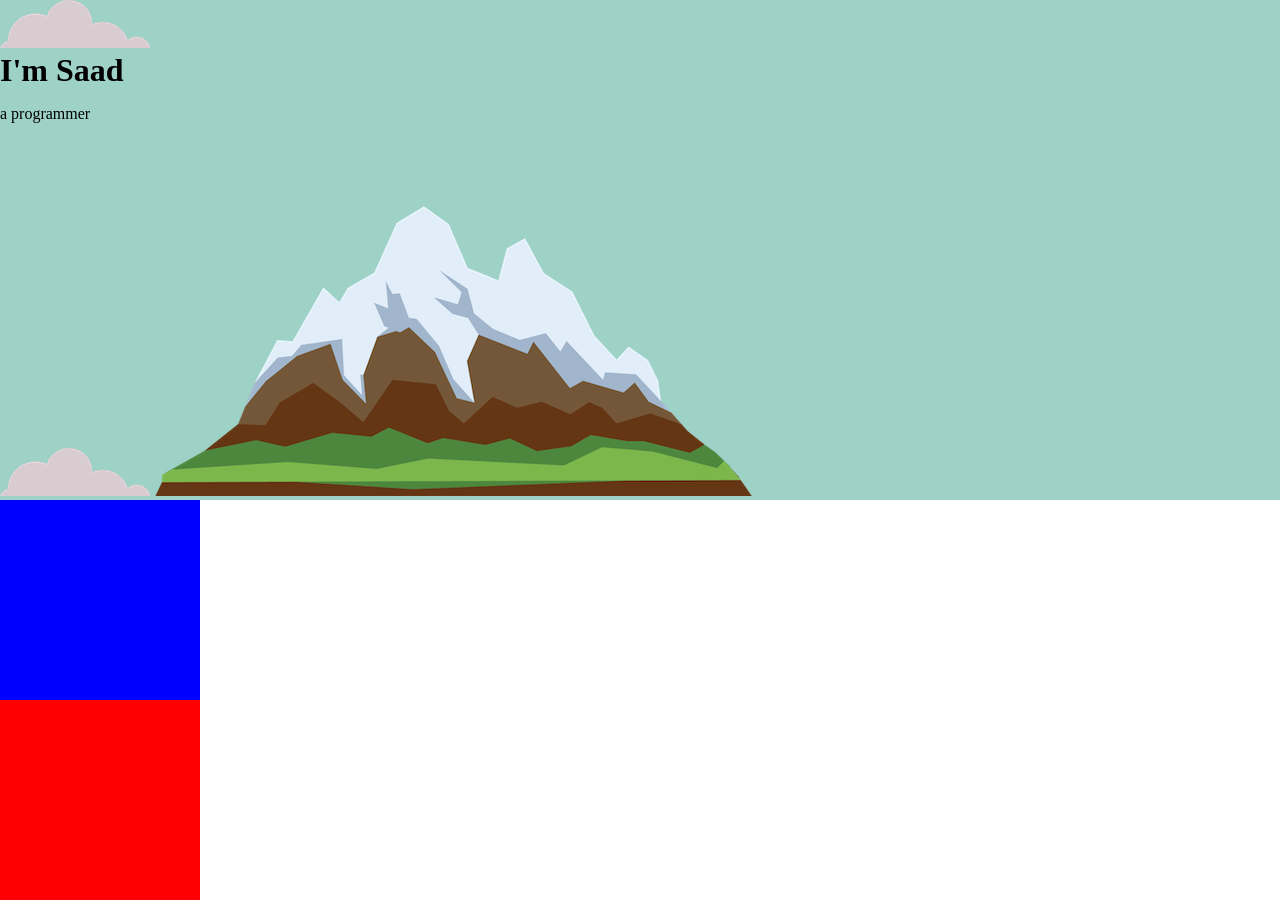
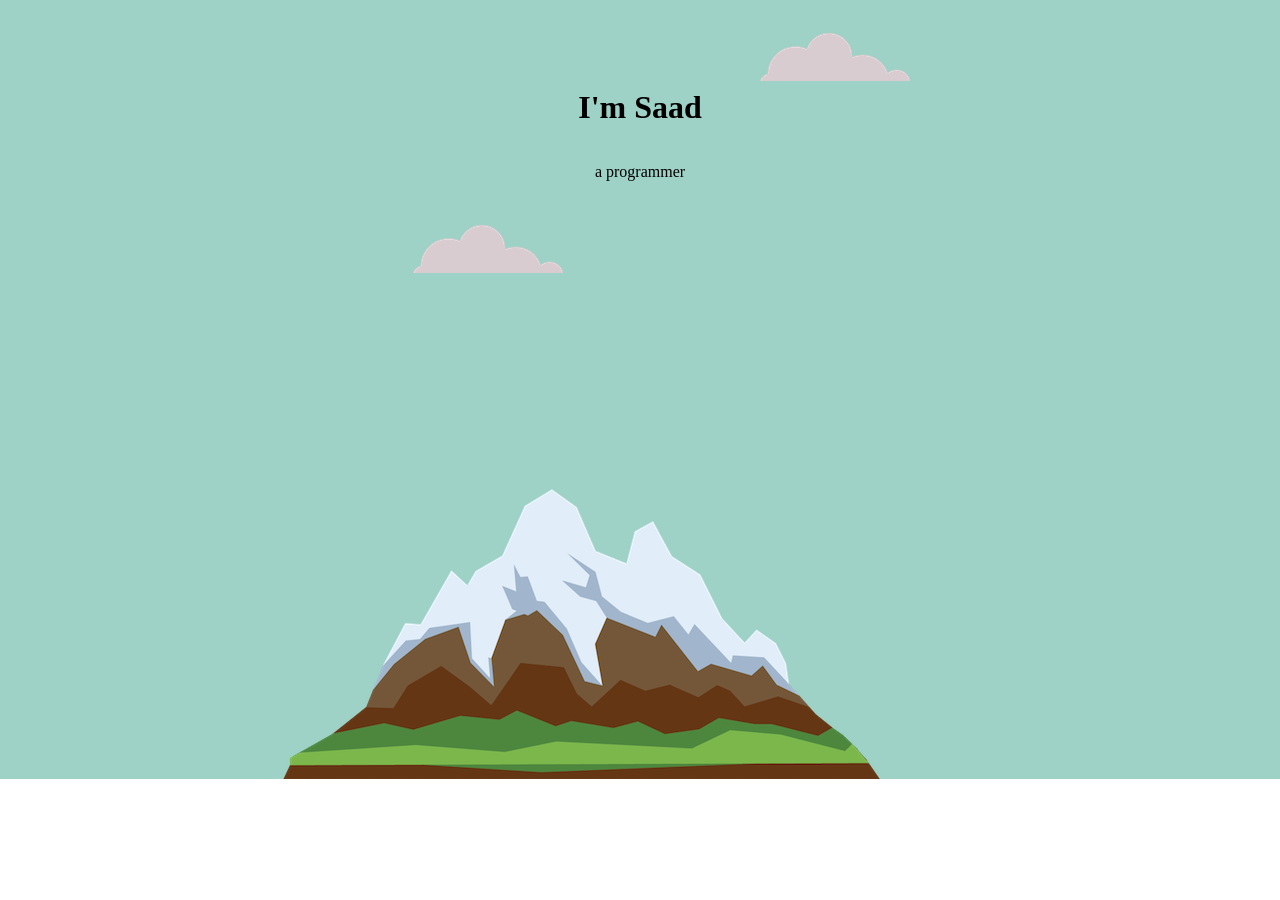
Before and after one commit to TechGuySaad/personalblog.github.io, a plain HTML site: page index.html in a window 1280 px wide. After the commit the page ends 800 px from the top, so only its background shows below. Drawn offline with Linux system fonts and the light colour scheme.

Commit message:
made the first div and added positioning and styled it

```diff
--- a/css/styles.css
+++ b/css/styles.css
@@ -1,33 +1,52 @@
 /* tag selectors */
 
+h1{
+  display: inline-block;
+    margin-top: 110px;
+}
 
-h1{
-  margin-block-start: 0;
-  margin-block-end: 0;
-}
 
 body{
   margin:0;
+  text-align: center;
+
+
 }
+
+
 
 /* class selectors */
 
- .middle-container, .bottom-container{
 
-  height: 200px;
-  width: 200px;
+
+.top-container{
+  background-color: #9ED2C6;
+  margin-top: 0;
+  width:100%;
+  height:800px;
+  /* text-align: center; */
+
+  bottom:21px;
+  position: relative;
 
 }
 
-.top-container{
-  background-color: #9ED2C6;
+.top-cloud{
+  position: absolute;
+  right:370px;
+  top:54px;
 }
 
-.middle-container{
-  background-color: blue;
+.bottom-cloud{
+  position: absolute;
+  /* right:200px; */
+  left: 413px;
+  top:246px;
+}
+
+.mountain{
+  position: absolute;
+  bottom:0px;
+  right:400px;
 
 }
-
-.bottom-container{
-  background-color: red;
-}
--- a/index.html
+++ b/index.html
@@ -11,20 +11,14 @@
 <body>
 
   <div class="top-container">
-    <img src="images/cloud.png" alt="cloud-image">
+    <img class="top-cloud" src="images/cloud.png" alt="cloud-image">
     <h1 >I'm Saad</h1>
     <p>a programmer</p>
-    <img src="images/cloud.png" alt="cloud-image">
-    <img src="images/mountain.png" alt="cloud-image">
+    <img class="bottom-cloud" src="images/cloud.png" alt="cloud-image">
+    <img class="mountain" src="images/mountain.png" alt="mountain-image">
   </div>
 
-  <div class="middle-container">
 
-  </div>
-
-  <div class="bottom-container">
-
-  </div>
 
 </body>
 </html>
```
